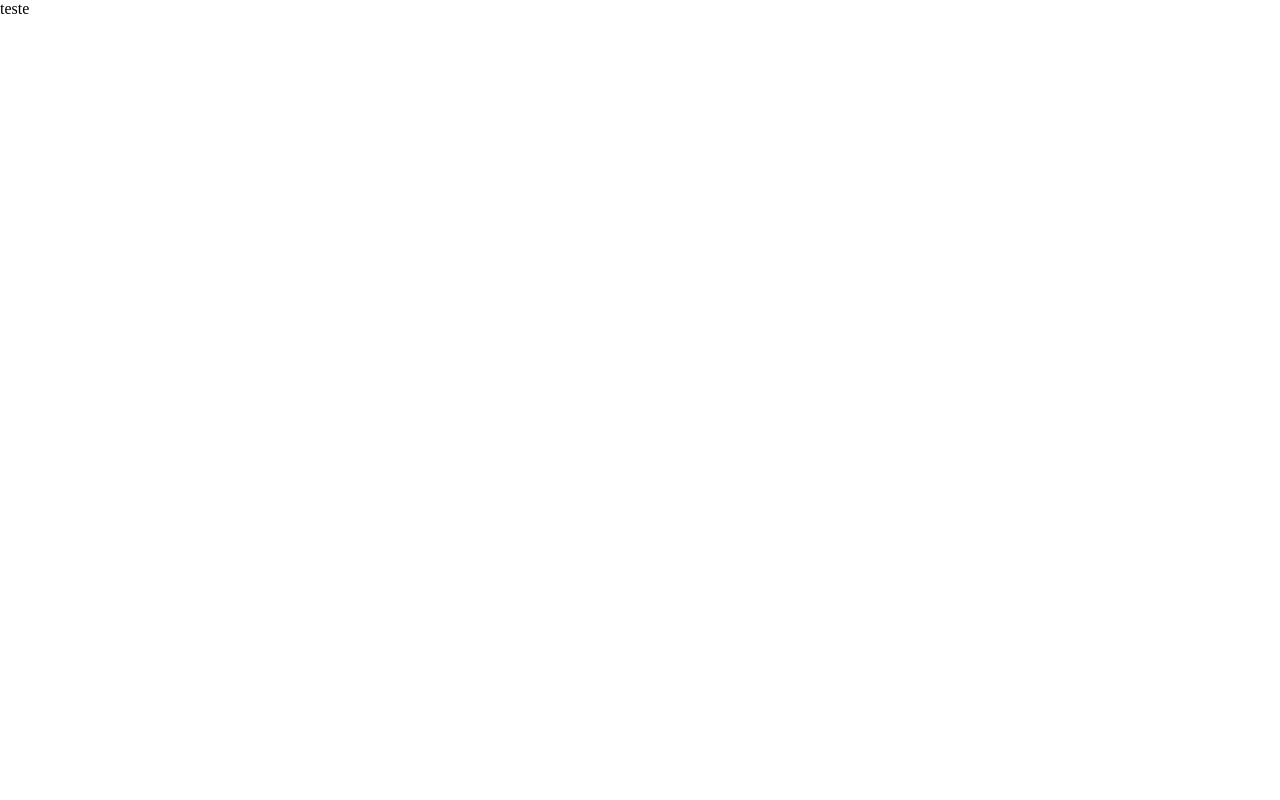
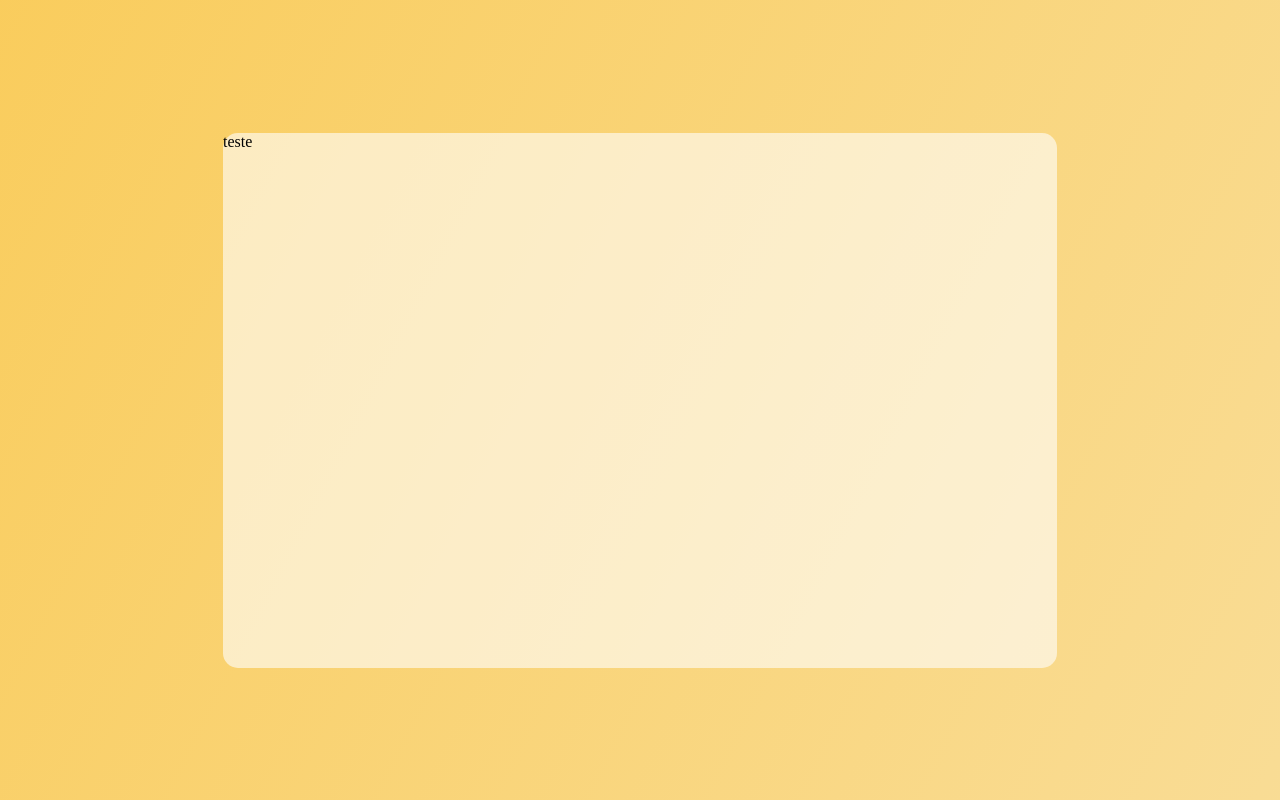
Before and after one commit to Brunnalage/imc-challenge-react, a React (Create React App) app in the folder imc-challenge/: page / in a window 1280 px wide. Built offline with nearby package versions, Linux system fonts and the light colour scheme.

Commit message:
Style: adding style to background and container div

```diff
--- a/imc-challenge/src/App.js
+++ b/imc-challenge/src/App.js
@@ -1,9 +1,13 @@
+import React from "react";
+import {ImcPage, ContainerStyled} from './App.styled';
 
 function App() {
   return (
-    <div>
+    <ImcPage>
+      <ContainerStyled>
       <p>teste</p>
-    </div>
+      </ContainerStyled>
+    </ImcPage>
   );
 }
 
--- /dev/null
+++ b/imc-challenge/src/App.styled.js
@@ -0,0 +1,18 @@
+import styled from "styled-components";
+import { toRem } from "./utils/ToRem";
+
+export const ImcPage = styled.div`
+width: 100vw;
+height:100vh;
+background:linear-gradient(116.82deg, rgba(247, 183, 24, 0.7) 0%, rgba(245, 197, 78, 0.6) 100%);
+display: flex;
+align-items: center;
+justify-content: center;
+`;
+
+export const ContainerStyled = styled.div`
+width: ${toRem(834)};
+height: ${toRem(535)};
+background: rgba(255, 255, 255, 0.6);
+border-radius: ${toRem(15)};
+`;
```
